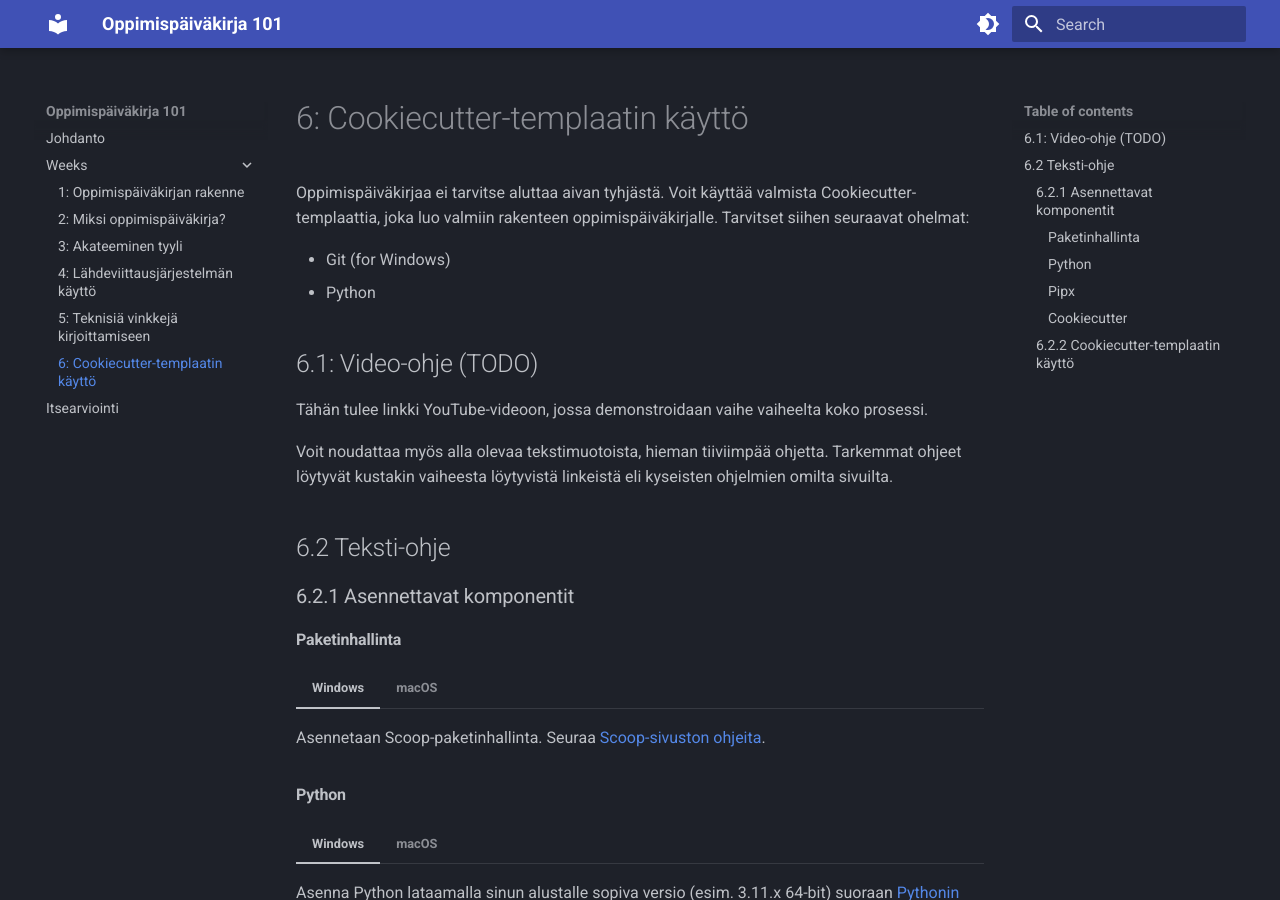
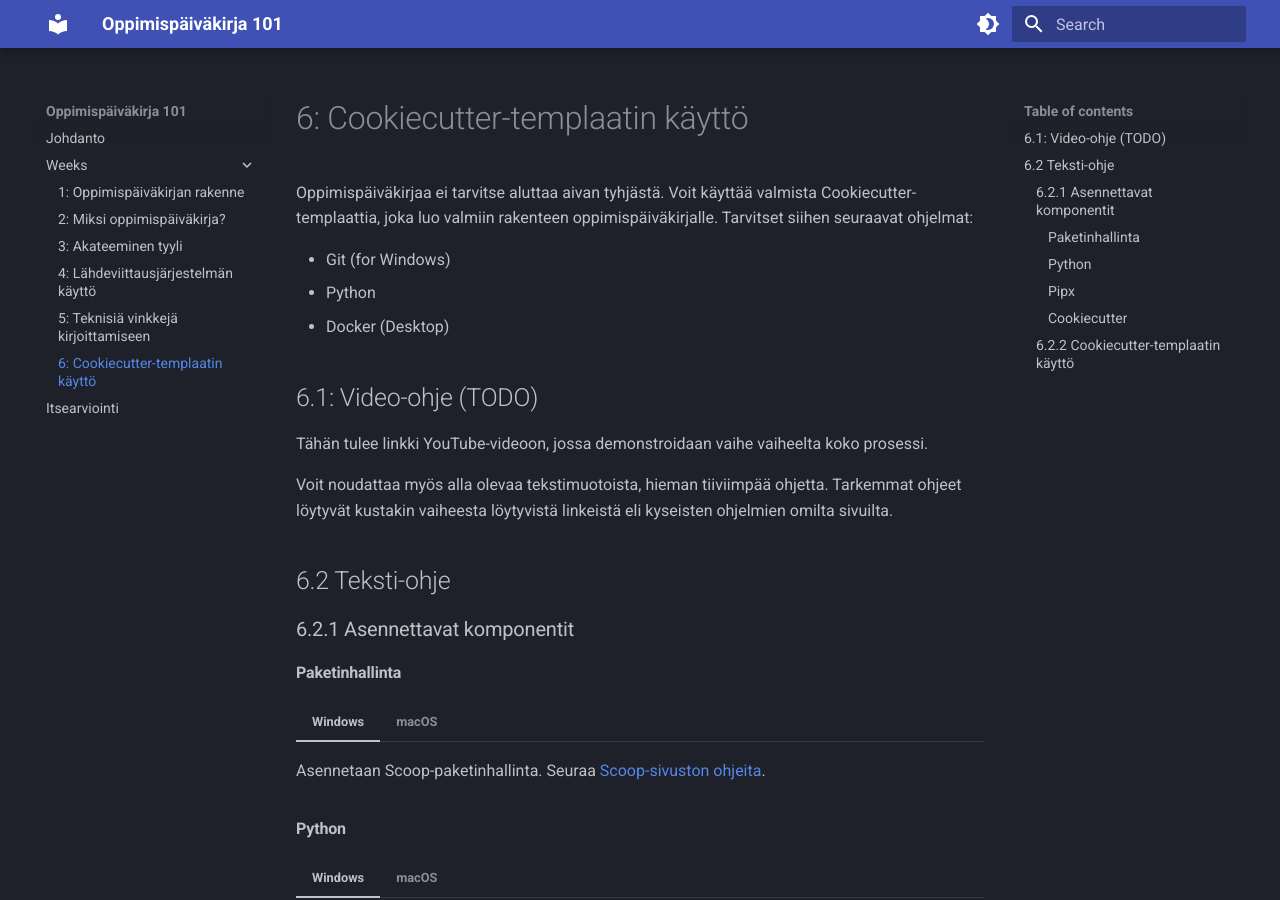
Before and after one commit to sourander/oat, an MkDocs documentation site: the page built from docs/weeks/06_cookiecutter.md, in a window 1280 px wide and 900 px high. Built offline with MkDocs 1.6.1 and Material for MkDocs 9.7.7, drawn with Linux system fonts in a browser that asks for light colours.

Commit message:
Added Docker to dependencies

```diff
--- a/docs/weeks/06_cookiecutter.md
+++ b/docs/weeks/06_cookiecutter.md
@@ -1,9 +1,10 @@
 # 6: Cookiecutter-templaatin käyttö
 
-Oppimispäiväkirjaa ei tarvitse aluttaa aivan tyhjästä. Voit käyttää valmista Cookiecutter-templaattia, joka luo valmiin rakenteen oppimispäiväkirjalle.  Tarvitset siihen seuraavat ohelmat:
+Oppimispäiväkirjaa ei tarvitse aluttaa aivan tyhjästä. Voit käyttää valmista Cookiecutter-templaattia, joka luo valmiin rakenteen oppimispäiväkirjalle.  Tarvitset siihen seuraavat ohjelmat:
 
 * Git (for Windows)
 * Python
+* Docker (Desktop)
 
 ## 6.1: Video-ohje (TODO)
 
```
